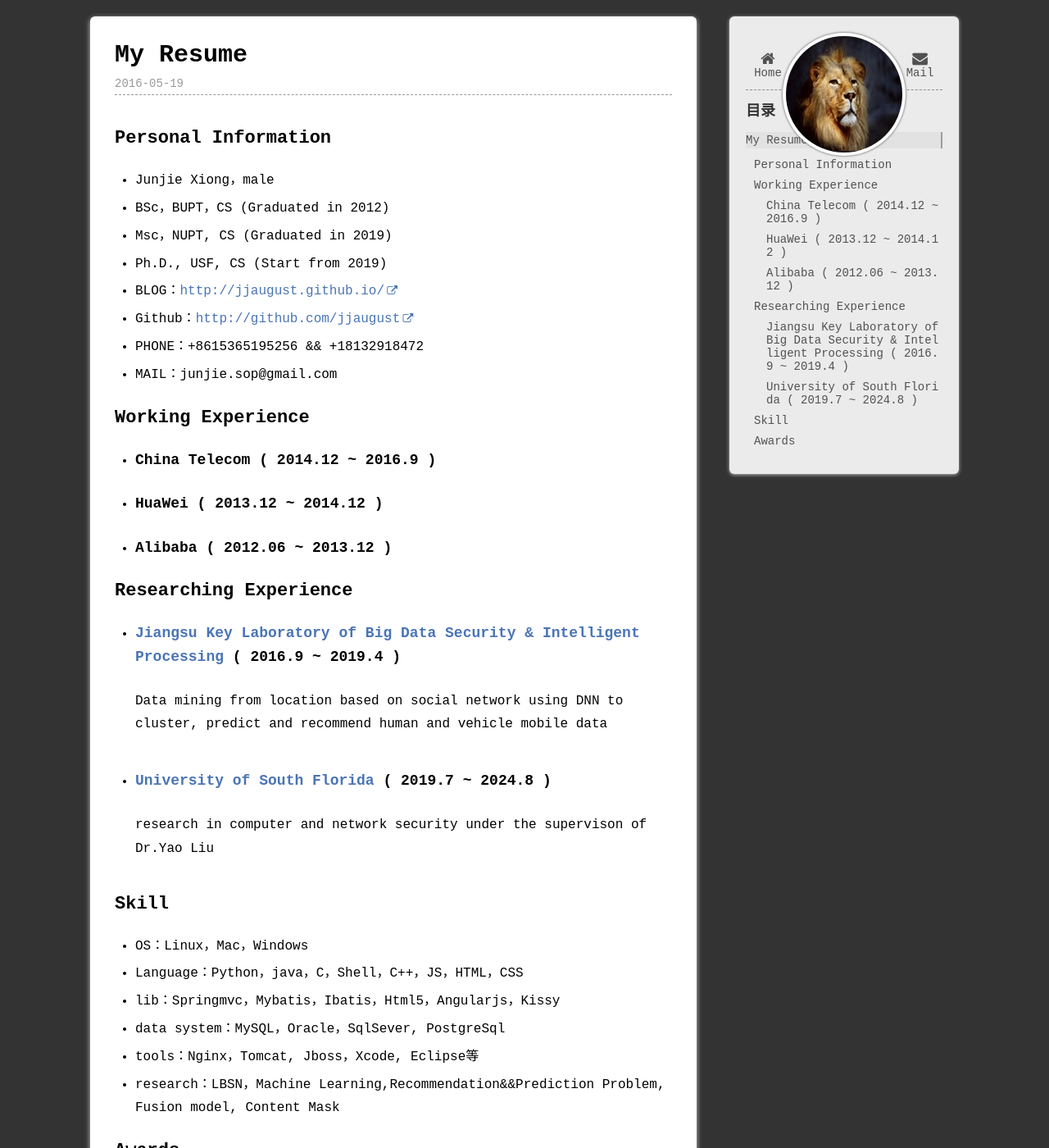
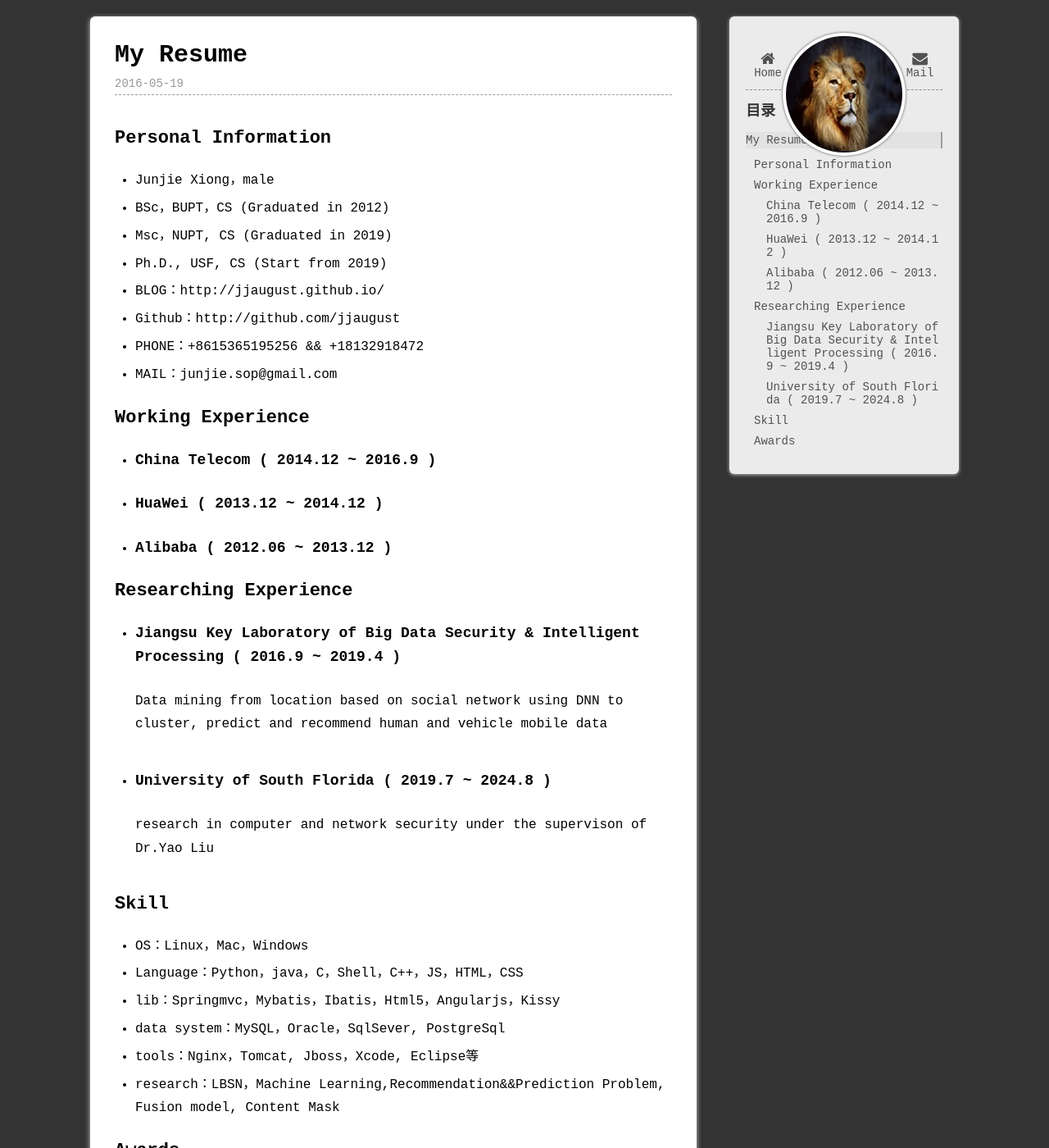
Before and after one commit to jjAugust/jjAugust.github.io, a Jekyll site: the page built from _posts/resume/2016-05-19-resume.md, in a window 1280 px wide and 1400 px high. Shown: the whole window at 82% size. Built offline with Jekyll 4.4.1, drawn with Linux system fonts in a browser that asks for light colours; part of the change alters nothing that is shown.

```diff
--- a/_posts/resume/2016-05-19-resume.md
+++ b/_posts/resume/2016-05-19-resume.md
@@ -12,25 +12,25 @@ Personal Information
 - BSc，BUPT，CS (Graduated in 2012)
 - Msc，NUPT, CS (Graduated in 2019)
 - Ph.D., USF, CS (Start from 2019)
-- BLOG：[http://jjaugust.github.io/](http://jjaugust.github.io/)
-- Github：[http://github.com/jjaugust](http://github.com/jjaugust)
+- BLOG：http://jjaugust.github.io/
+- Github：http://github.com/jjaugust
 - PHONE：+8615365195256 && +18132918472
 - MAIL：junjie.sop@gmail.com
 
 
 Working Experience
 ---
-- ### China Telecom[]() ( 2014.12 ~ 2016.9 )
-- ### HuaWei[]() ( 2013.12 ~ 2014.12 )
-- ### Alibaba[]() ( 2012.06 ~ 2013.12 )
+- ### China Telecom ( 2014.12 ~ 2016.9 )
+- ### HuaWei ( 2013.12 ~ 2014.12 )
+- ### Alibaba ( 2012.06 ~ 2013.12 )
 
 
 Researching Experience
 ---
-- ### [Jiangsu Key Laboratory of Big Data Security & Intelligent Processing]() ( 2016.9 ~ 2019.4 )
+- ### Jiangsu Key Laboratory of Big Data Security & Intelligent Processing ( 2016.9 ~ 2019.4 )
     Data mining from location based on social network
     using DNN to cluster, predict and recommend human and vehicle mobile data
-- ### [University of South Florida]() ( 2019.7 ~ 2024.8 )
+- ### University of South Florida ( 2019.7 ~ 2024.8 )
     research in computer and network security under the supervison of Dr.Yao Liu
 
 Skill
```
